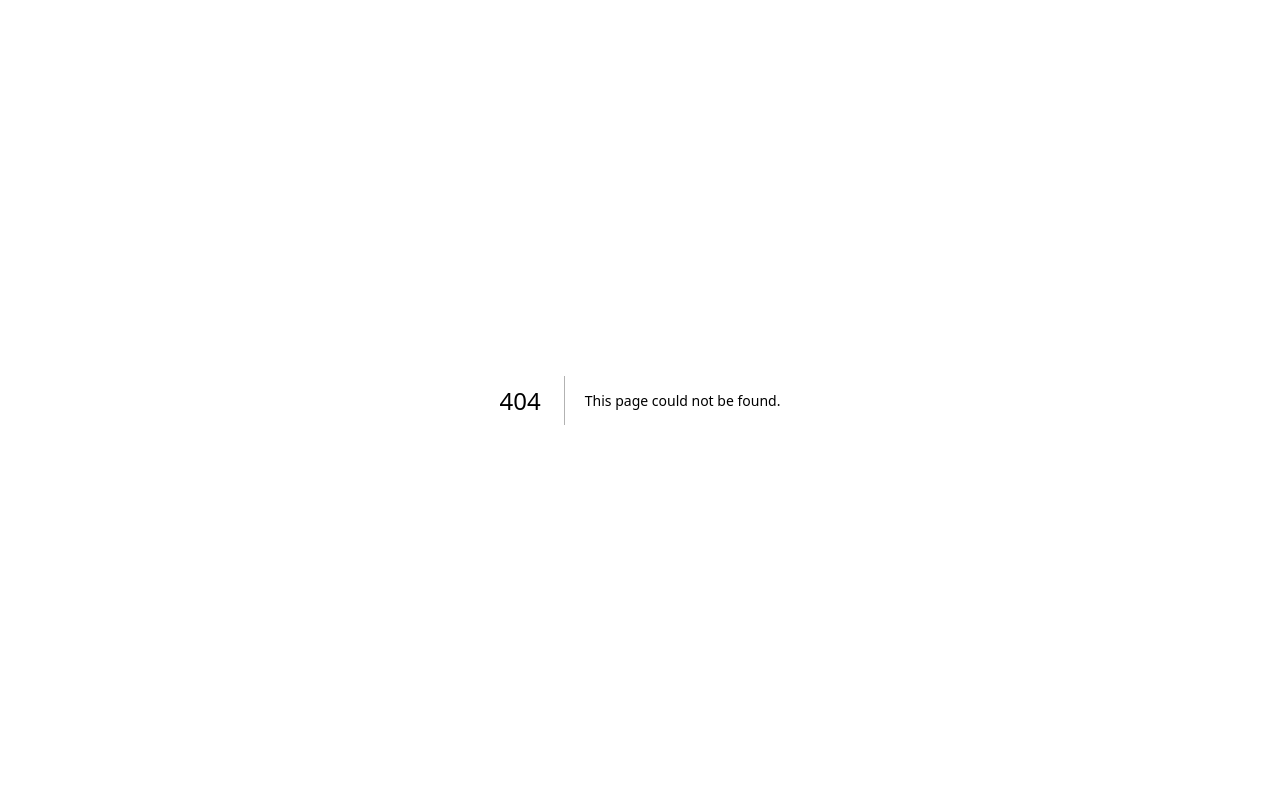
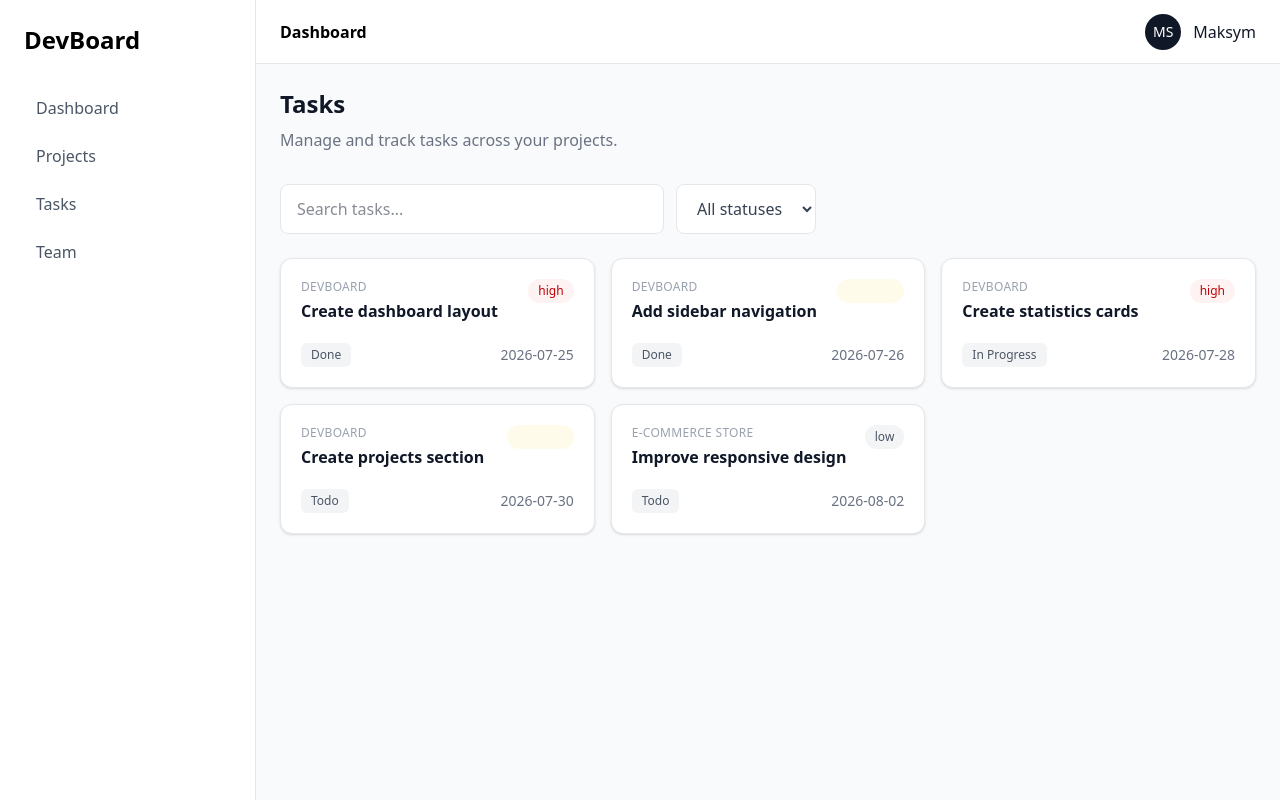
Before and after one commit to mshchebetiuk/devboard, a Next.js app: page /tasks in a window 1280 px wide. Before the commit this address had no page. Built offline with nearby package versions, Linux system fonts and the light colour scheme.

Commit message:
feat: add tasks page with search and status filtering

```diff
--- /dev/null
+++ b/src/app/(dashboard)/tasks/page.tsx
@@ -0,0 +1,23 @@
+import { TasksList } from '@/components/tasks/TasksList';
+import { projects, tasks } from '@/data/mockData';
+
+export default function TasksPage() {
+    return (
+        <section>
+            <div>
+                <h2 className="text-2xl font-bold text-gray-900">
+                    Tasks
+                </h2>
+
+                <p className="mt-2 text-gray-500">
+                    Manage and track tasks across your projects.
+                </p>
+            </div>
+
+            <TasksList
+                tasks={tasks}
+                projects={projects}
+            />
+        </section>
+    )
+}
--- /dev/null
+++ b/src/components/tasks/TaskCard.tsx
@@ -0,0 +1,59 @@
+import type { Project } from '@/types/project';
+import type { Task } from '@/types/task';
+
+interface TaskCardProps {
+    task: Task;
+    project?: Project;
+}
+
+const statusLabels = {
+    todo: 'Todo',
+    'in-progress': 'In Progress',
+    done: 'Done',
+};
+
+const priorityStyles = {
+    low: 'bg-gray-100 text-gray-600',
+    medium: 'bg-amber-50 text-amber-50',
+    high: 'bg-red-50 text-red-700',
+};
+
+export const TaskCard = ({
+    task,
+    project,
+}: TaskCardProps) => {
+    return (
+        <article className="rounded-xl border border-gray-200 bg-white p-5 shadow-sm transition hover:shadow-md">
+            <div className="flex items-start justify-between gap-4">
+                <div>
+                    <p className="text-xs font-medium uppercase tracking-wide text-gray-400">
+                        {project?.name ?? 'Unknown project'}
+                    </p>
+
+                    <h3 className="mt-1 font-semibold text-gray-900">
+                        {task.title}
+                    </h3>
+                </div>
+
+                <span
+                    className={`rounded-full px-2.5 py-1 text-xs font-medium ${priorityStyles[task.priority]}`}
+                >
+                    {task.priority}
+                </span>
+            </div>
+
+            <div className="mt-5 flex items-center justify-between gap-4">
+                <span className="rounded-md bg-gray-100 px-2.5 py-1 text-xs font-medium text-gray-600">
+                    {statusLabels[task.status]}
+                </span>
+
+                <time
+                    dateTime={task.dueDate}
+                    className='text-sm text-gray-500'
+                >
+                    {task.dueDate}
+                </time>
+            </div>
+        </article>
+    );
+};
--- /dev/null
+++ b/src/components/tasks/TasksList.tsx
@@ -0,0 +1,100 @@
+'use client';
+
+import { useMemo, useState } from 'react';
+
+import { TaskCard } from './TaskCard';
+import type { Project } from '@/types/project';
+import type { Task, TaskStatus } from '@/types/task';
+
+type StatusFilter = 'all' | TaskStatus;
+
+interface TasksListProps {
+    tasks: Task[];
+    projects: Project[];
+}
+
+export const TasksList = ({
+    tasks,
+    projects,
+}: TasksListProps) => {
+    const [search, setSearch] = useState<string>('');
+    const [status, setStatus] = useState<StatusFilter>('all');
+
+    const filteredTasks = useMemo(() => {
+        const query = search.trim().toLowerCase();
+
+        return tasks.filter((task) => {
+            const matchesSearch = task.title
+                .toLowerCase()
+                .includes(query);
+
+            const matchesStatus =
+                status === 'all' || task.status === status;
+
+            return matchesSearch && matchesStatus;
+        });
+    }, [tasks, search, status]);
+
+    return (
+        <div className="mt-8">
+            <div className="mb-6 flex flex-col gap-3 sm:flex-row">
+                <label htmlFor="task-search" className="sr-only">
+                    Search tasks
+                </label>
+
+                <input
+                    id="task-search"
+                    type="search"
+                    value={search}
+                    onChange={(e) => setSearch(e.target.value)}
+                    placeholder='Search tasks...'
+                    className="w-full rounded-lg border border-gray-200 bg-white px-4 py-3 text-gray-900 outline-none focus:border-gray-400 sm:max-w-sm"
+                />
+
+                <label htmlFor="task-status" className="sr-only">
+                    Filter by status
+                </label>
+
+                <select
+                    id="task-status"
+                    value={status}
+                    onChange={(e) => setStatus(e.target.value as StatusFilter)}
+                    className='rounded-lg border border-gray-200 bg-white px-4 py-3 text-gray-700 outline-none focus:border-gray-400'
+                >
+                    <option value="all">All statuses</option>
+                    <option value="todo">Todo</option>
+                    <option value="in-progress">In Progress</option>
+                    <option value="done">Done</option>
+                </select>
+            </div>
+
+            {filteredTasks.length > 0 ? (
+                <div className="grid gap-4 md:grid-cols-2 xl:grid-cols-3">
+                    {filteredTasks.map((task) => {
+                        const project = projects.find(
+                            (project) => project.id === task.projectId
+                        );
+
+                        return (
+                            <TaskCard
+                                key={task.id}
+                                task={task}
+                                project={project}
+                            />
+                        );
+                    })}
+                </div>
+            ) : (
+                <div className="rounded-xl border border-dashed border-gray-300 bg-white p-10 text-center">
+                    <h3 className="font-semibold text-gray-900">
+                        No tasks found
+                    </h3>
+
+                    <p className="mt-2 text-sm text-gray-500">
+                        Try changing your search or status filter.
+                    </p>
+                </div>
+            )}
+        </div>
+    );
+};
--- a/src/data/mockData.ts
+++ b/src/data/mockData.ts
@@ -27,30 +27,40 @@ export const tasks: Task[] = [
         id: 1,
         title: 'Create dashboard layout',
         status: 'done',
+        priority: 'high',
+        dueDate: '2026-07-25',
         projectId: 1,
     },
     {
         id: 2,
         title: 'Add sidebar navigation',
         status: 'done',
+        priority: 'medium',
+        dueDate: '2026-07-26',
         projectId: 1,
     },
     {
         id: 3,
         title: 'Create statistics cards',
         status: 'in-progress',
+        priority: 'high',
+        dueDate: '2026-07-28',
         projectId: 1,
     },
     {
         id: 4,
         title: 'Create projects section',
         status: 'todo',
+        priority: 'medium',
+        dueDate: '2026-07-30',
         projectId: 1,
     },
     {
         id: 5,
         title: 'Improve responsive design',
         status: 'todo',
+        priority: 'low',
+        dueDate: '2026-08-02',
         projectId: 2,
     },
 
--- a/src/types/task.ts
+++ b/src/types/task.ts
@@ -1,8 +1,11 @@
 export type TaskStatus = 'todo' | 'in-progress' | 'done';
+export type TaskPriority = 'low' | 'medium' | 'high';
 
 export interface Task {
     readonly id: number;
     title: string;
     status: TaskStatus;
+    priority: TaskPriority;
+    dueDate: string;
     projectId: number;
 }
```
